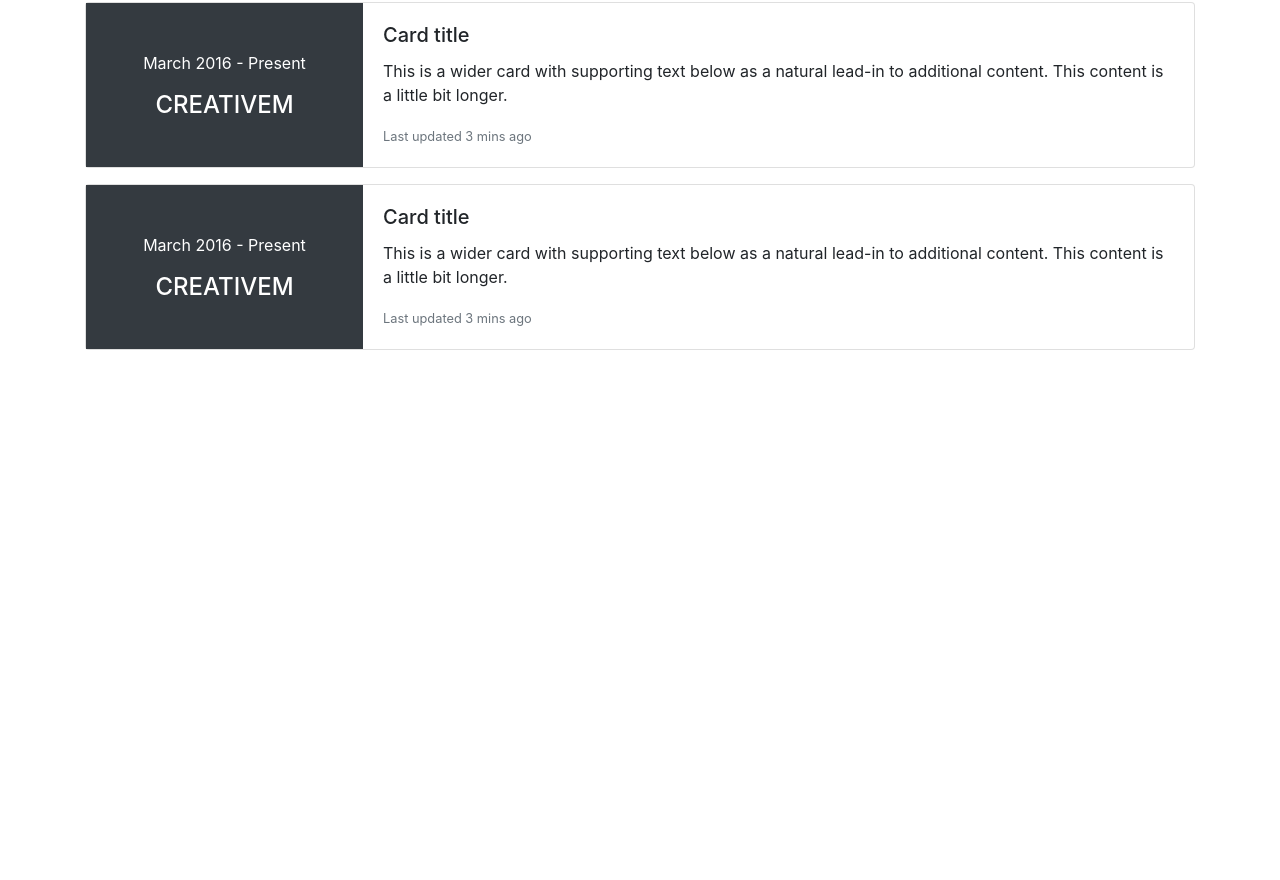
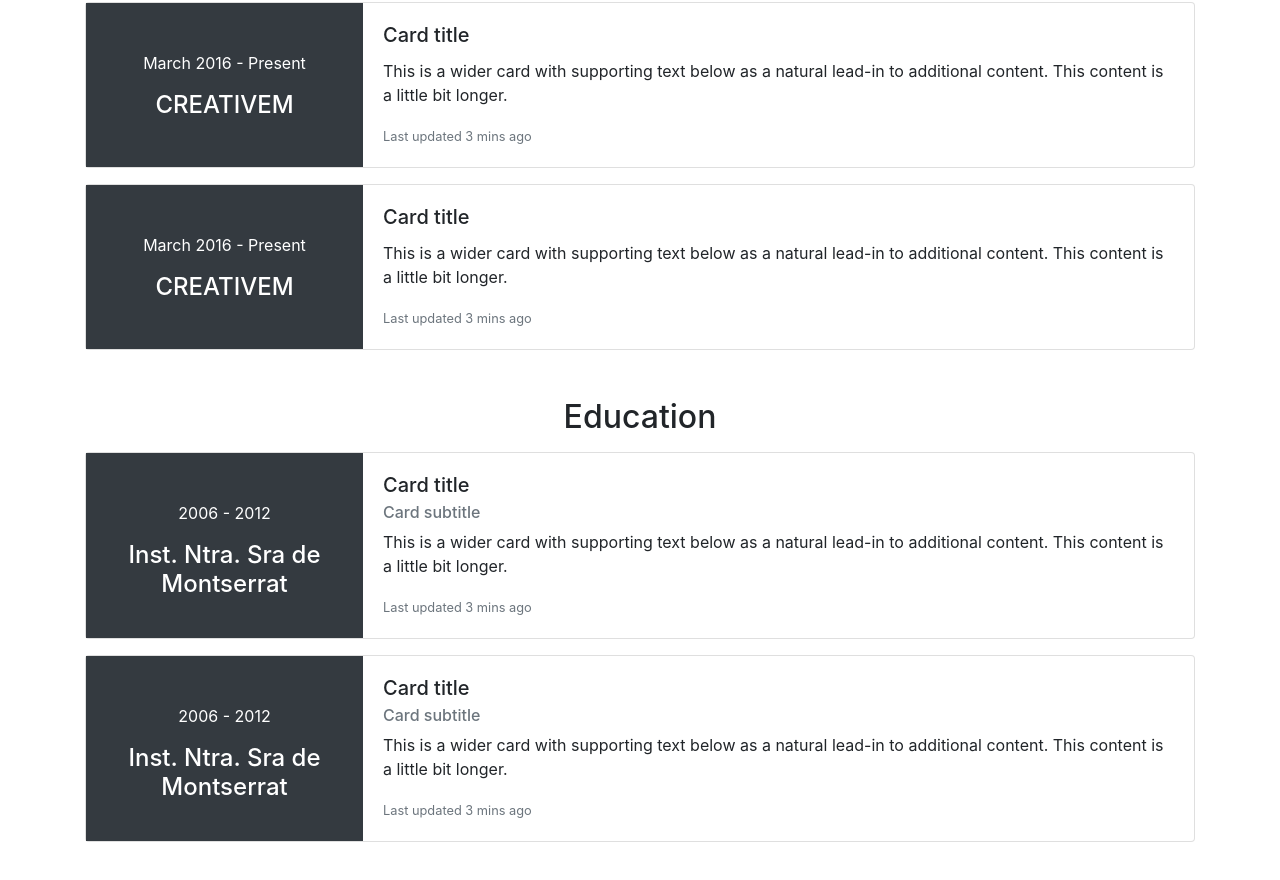
Before and after one commit to Pablo-Progr/Pablo-Progr.github.io, a plain HTML site: page index.html in a window 1280 px wide. Shown: the part 2058-2938 px from the top of the page. Before the commit the page ends 2456 px from the top, so only its background shows below. Drawn offline with nearby package versions, Linux system fonts and the light colour scheme.

Commit message:
estructura education

```diff
--- a/index.html
+++ b/index.html
@@ -187,6 +187,44 @@
             </div>
         </div>
     </section>
+    <section class="container my-5">
+        <h2 class="text-center mb-3">Education</h2>
+        <div class="card mb-3">
+            <div class="row no-gutters">
+                <div class="col-md-3 bg-dark text-white text-center">
+                    <p class="mt-5">2006 - 2012</p>
+                    <h4>Inst. Ntra. Sra de Montserrat</h4>
+                </div>
+                <div class="col-md-9">
+                    <div class="card-body">
+                        <h5 class="card-title">Card title</h5>
+                        <h6 class="card-subtitle mb-2 text-muted">Card subtitle</h6>
+                        <p class="card-text">This is a wider card with supporting text below as a natural lead-in to
+                            additional content. This content is a little bit longer.</p>
+                        <p class="card-text"><small class="text-muted">Last updated 3 mins ago</small></p>
+                    </div>
+                </div>
+            </div>
+        </div>
+        <div class="card mb-3">
+            <div class="row no-gutters">
+                <div class="col-md-3 bg-dark text-white text-center">
+                    <p class="mt-5">2006 - 2012</p>
+                    <h4>Inst. Ntra. Sra de Montserrat</h4>
+                </div>
+                <div class="col-md-9">
+                    <div class="card-body">
+                        <h5 class="card-title">Card title</h5>
+                        <h6 class="card-subtitle mb-2 text-muted">Card subtitle</h6>
+                        <p class="card-text">This is a wider card with supporting text below as a natural lead-in to
+                            additional content. This content is a little bit longer.</p>
+                        <p class="card-text"><small class="text-muted">Last updated 3 mins ago</small></p>
+                    </div>
+                </div>
+            </div>
+        </div>
+
+    </section>
 
 
 </body>
```
